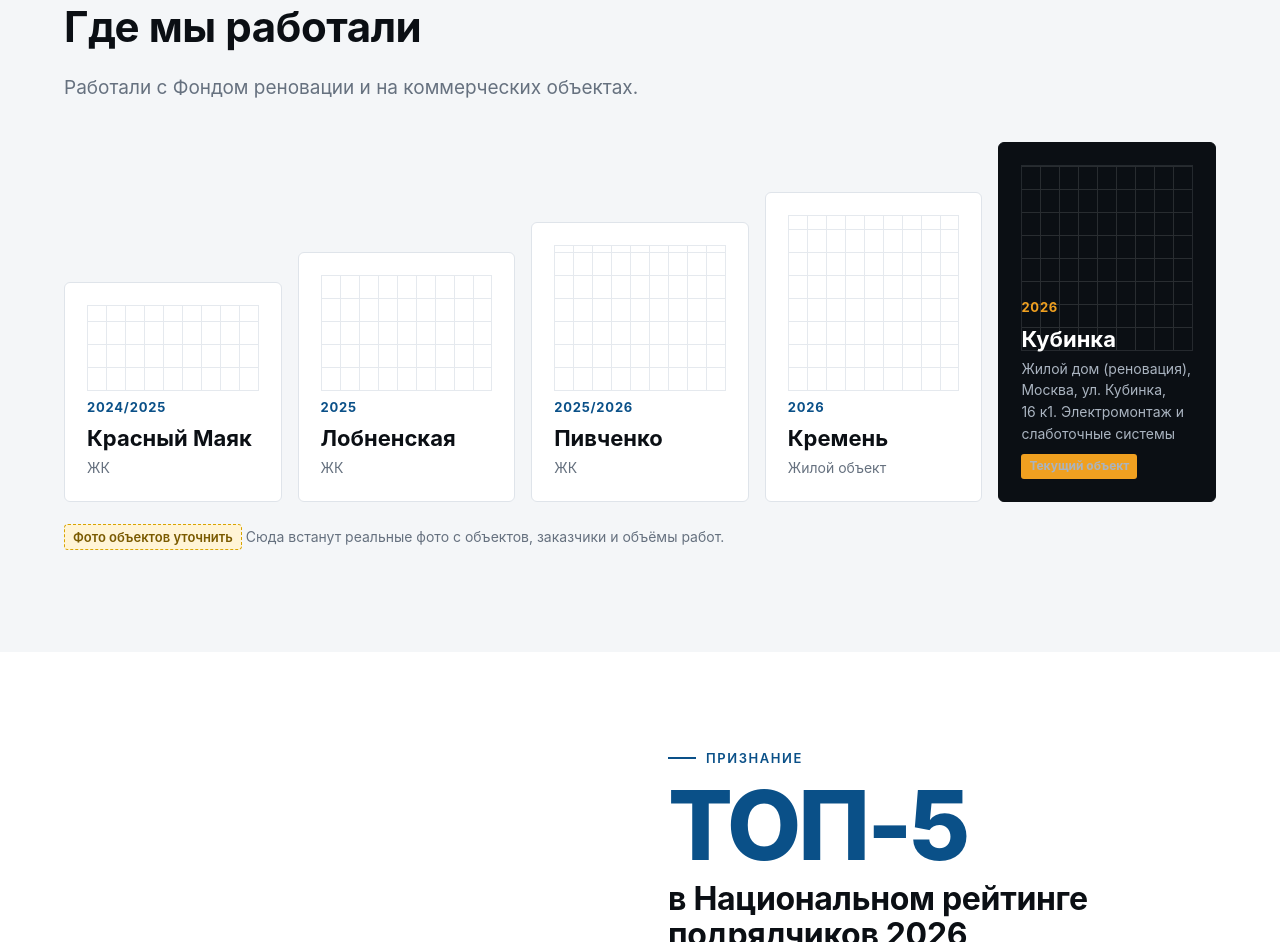
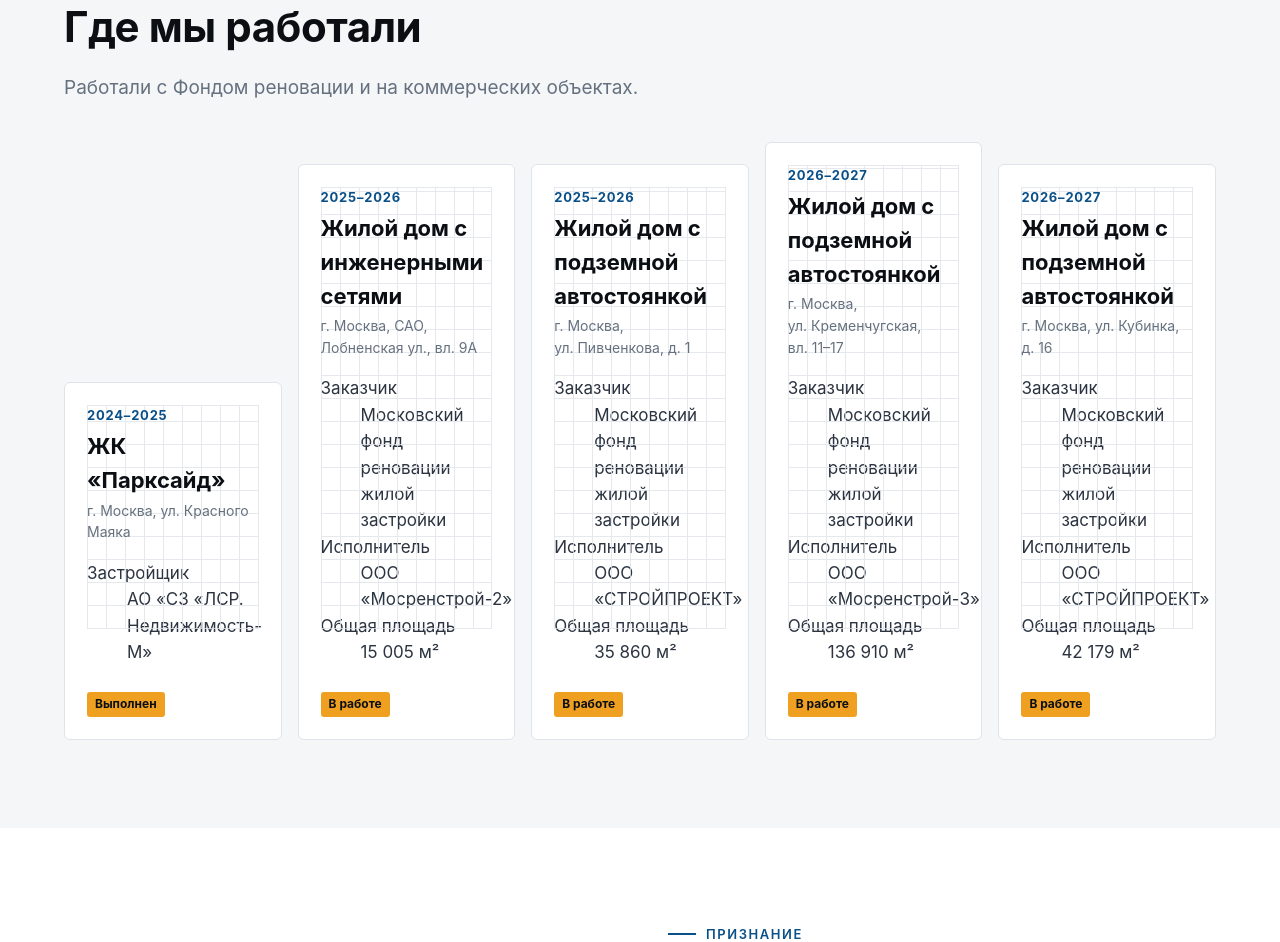
Before and after one commit to tomasshelby3/evorie-site, a plain HTML site: page index.html in a window 1280 px wide. Shown: the part 4105-5047 px from the top of the page. Drawn offline with Linux system fonts and the light colour scheme; a web font is replaced by a local one.

Commit message:
Объекты: 5 ЖК по данным Алёны Петровны (05.10.2026), без сумм договоров; карточки адаптированы

```diff
--- a/index.html
+++ b/index.html
@@ -167,13 +167,60 @@
     <h2>Где мы работали</h2>
     <p class="lead">Работали с Фондом реновации и на коммерческих объектах.</p>
     <div class="objs">
-      <div class="obj h1"><span class="y">2024/2025</span><b>Красный Маяк</b><span>ЖК</span></div>
-      <div class="obj h2"><span class="y">2025</span><b>Лобненская</b><span>ЖК</span></div>
-      <div class="obj h3"><span class="y">2025/2026</span><b>Пивченко</b><span>ЖК</span></div>
-      <div class="obj h4"><span class="y">2026</span><b>Кремень</b><span>Жилой объект</span></div>
-      <div class="obj cur"><span class="y">2026</span><b>Кубинка</b><span>Жилой дом (реновация), Москва, ул.&nbsp;Кубинка, 16&nbsp;к1. Электромонтаж и слаботочные системы</span><span class="now">Текущий объект</span></div>
+      <article class="obj done">
+        <span class="y">2024–2025</span>
+        <b>ЖК «Парксайд»</b>
+        <span class="addr">г.&nbsp;Москва, ул.&nbsp;Красного Маяка</span>
+        <dl>
+          <div><dt>Застройщик</dt><dd>АО «СЗ «ЛСР. Недвижимость-М»</dd></div>
+        </dl>
+        <span class="now">Выполнен</span>
+      </article>
+      <article class="obj">
+        <span class="y">2025–2026</span>
+        <b>Жилой дом с инженерными сетями</b>
+        <span class="addr">г.&nbsp;Москва, САО, Лобненская ул., вл.&nbsp;9А</span>
+        <dl>
+          <div><dt>Заказчик</dt><dd>Московский фонд реновации жилой застройки</dd></div>
+          <div><dt>Исполнитель</dt><dd>ООО «Мосренстрой-2»</dd></div>
+          <div><dt>Общая площадь</dt><dd>15&nbsp;005&nbsp;м²</dd></div>
+        </dl>
+        <span class="now">В работе</span>
+      </article>
+      <article class="obj">
+        <span class="y">2025–2026</span>
+        <b>Жилой дом с подземной автостоянкой</b>
+        <span class="addr">г.&nbsp;Москва, ул.&nbsp;Пивченкова, д.&nbsp;1</span>
+        <dl>
+          <div><dt>Заказчик</dt><dd>Московский фонд реновации жилой застройки</dd></div>
+          <div><dt>Исполнитель</dt><dd>ООО «СТРОЙПРОЕКТ»</dd></div>
+          <div><dt>Общая площадь</dt><dd>35&nbsp;860&nbsp;м²</dd></div>
+        </dl>
+        <span class="now">В работе</span>
+      </article>
+      <article class="obj">
+        <span class="y">2026–2027</span>
+        <b>Жилой дом с подземной автостоянкой</b>
+        <span class="addr">г.&nbsp;Москва, ул.&nbsp;Кременчугская, вл.&nbsp;11–17</span>
+        <dl>
+          <div><dt>Заказчик</dt><dd>Московский фонд реновации жилой застройки</dd></div>
+          <div><dt>Исполнитель</dt><dd>ООО «Мосренстрой-3»</dd></div>
+          <div><dt>Общая площадь</dt><dd>136&nbsp;910&nbsp;м²</dd></div>
+        </dl>
+        <span class="now">В работе</span>
+      </article>
+      <article class="obj">
+        <span class="y">2026–2027</span>
+        <b>Жилой дом с подземной автостоянкой</b>
+        <span class="addr">г.&nbsp;Москва, ул.&nbsp;Кубинка, д.&nbsp;16</span>
+        <dl>
+          <div><dt>Заказчик</dt><dd>Московский фонд реновации жилой застройки</dd></div>
+          <div><dt>Исполнитель</dt><dd>ООО «СТРОЙПРОЕКТ»</dd></div>
+          <div><dt>Общая площадь</dt><dd>42&nbsp;179&nbsp;м²</dd></div>
+        </dl>
+        <span class="now">В работе</span>
+      </article>
     </div>
-    <p class="note"><span class="todo">Фото объектов уточнить</span> Сюда встанут реальные фото с объектов, заказчики и объёмы работ.</p>
   </div>
 </section>
 
```
